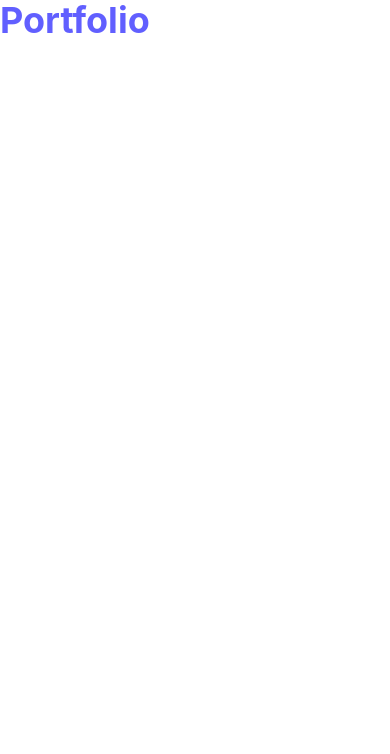
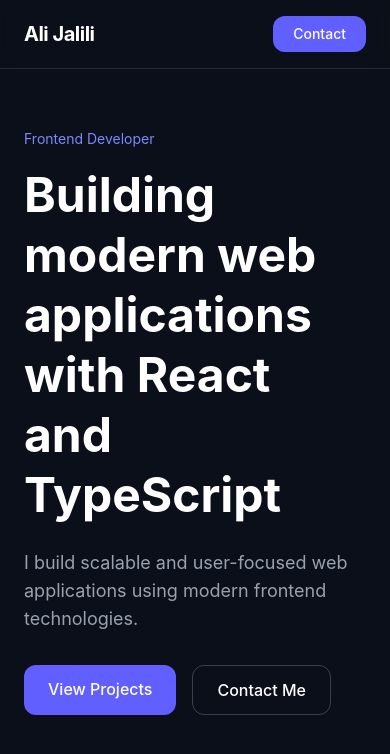
Before and after one commit to Ali-jalili/Personal-Portfolio, a React (Vite) app: page / in a window 390 px wide. Shown: the top 754 px of the page. Built offline with nearby package versions, Linux system fonts and the light colour scheme.

Commit message:
feat(ui): add layout and hero section
- Create MainLayout with responsive Navbar
- Implement landing page Hero section
- Integrate layout and hero components in App

```diff
--- a/src/App.tsx
+++ b/src/App.tsx
@@ -1,7 +1,14 @@
 /** @format */
 
+import MainLayout from "./layouts/MainLayout";
+import Hero from "./features/hero/Hero";
+
 function App() {
-  return <h1 className="text-4xl font-bold text-indigo-500">Portfolio</h1>;
+  return (
+    <MainLayout>
+      <Hero />
+    </MainLayout>
+  );
 }
 
 export default App;
--- /dev/null
+++ b/src/components/common/Navbar.tsx
@@ -0,0 +1,44 @@
+/** @format */
+
+const navItems = [
+  { label: "About", href: "#about" },
+  { label: "Projects", href: "#projects" },
+  { label: "Skills", href: "#skills" },
+  { label: "Journey", href: "#journey" },
+];
+
+function Navbar() {
+  return (
+    <header className="fixed top-0 left-0 z-50 w-full border-b border-white/10 bg-[#0B0F19]/80 backdrop-blur">
+      <nav className="mx-auto flex max-w-6xl items-center justify-between px-6 py-4">
+        {/* Logo */}
+        <a href="#" className="text-xl font-bold tracking-tight">
+          Ali Jalili
+        </a>
+
+        {/* Links */}
+        <div className="hidden items-center gap-8 md:flex">
+          {navItems.map((item) => (
+            <a
+              key={item.href}
+              href={item.href}
+              className="text-sm text-gray-400 transition hover:text-white"
+            >
+              {item.label}
+            </a>
+          ))}
+        </div>
+
+        {/* Contact */}
+        <a
+          href="#contact"
+          className="rounded-xl bg-indigo-500 px-5 py-2 text-sm font-medium text-white transition hover:bg-indigo-400"
+        >
+          Contact
+        </a>
+      </nav>
+    </header>
+  );
+}
+
+export default Navbar;
--- /dev/null
+++ b/src/features/hero/Hero.tsx
@@ -0,0 +1,38 @@
+/** @format */
+
+function Hero() {
+  return (
+    <section className="flex min-h-screen items-center">
+      <div className="mx-auto w-full max-w-6xl px-6">
+        <p className="mb-4 text-sm text-indigo-400">Frontend Developer</p>
+
+        <h1 className="max-w-3xl text-5xl font-bold leading-tight md:text-7xl">
+          Building modern web applications with React and TypeScript
+        </h1>
+
+        <p className="mt-6 max-w-2xl text-lg text-gray-400">
+          I build scalable and user-focused web applications using modern
+          frontend technologies.
+        </p>
+
+        <div className="mt-8 flex gap-4">
+          <a
+            href="#projects"
+            className="rounded-xl bg-indigo-500 px-6 py-3 font-medium transition hover:bg-indigo-400"
+          >
+            View Projects
+          </a>
+
+          <a
+            href="#contact"
+            className="rounded-xl border border-white/20 px-6 py-3 font-medium transition hover:bg-white/10"
+          >
+            Contact Me
+          </a>
+        </div>
+      </div>
+    </section>
+  );
+}
+
+export default Hero;
--- /dev/null
+++ b/src/layouts/MainLayout.tsx
@@ -0,0 +1,22 @@
+/** @format */
+
+import type { ReactNode } from "react";
+import Navbar from "../components/common/Navbar";
+
+type MainLayoutProps = {
+  children: ReactNode;
+};
+
+function MainLayout({ children }: MainLayoutProps) {
+  return (
+    <div className="min-h-screen bg-[#0B0F19] text-white">
+      <Navbar />
+
+      <main>{children}</main>
+
+      {}
+    </div>
+  );
+}
+
+export default MainLayout;
```
